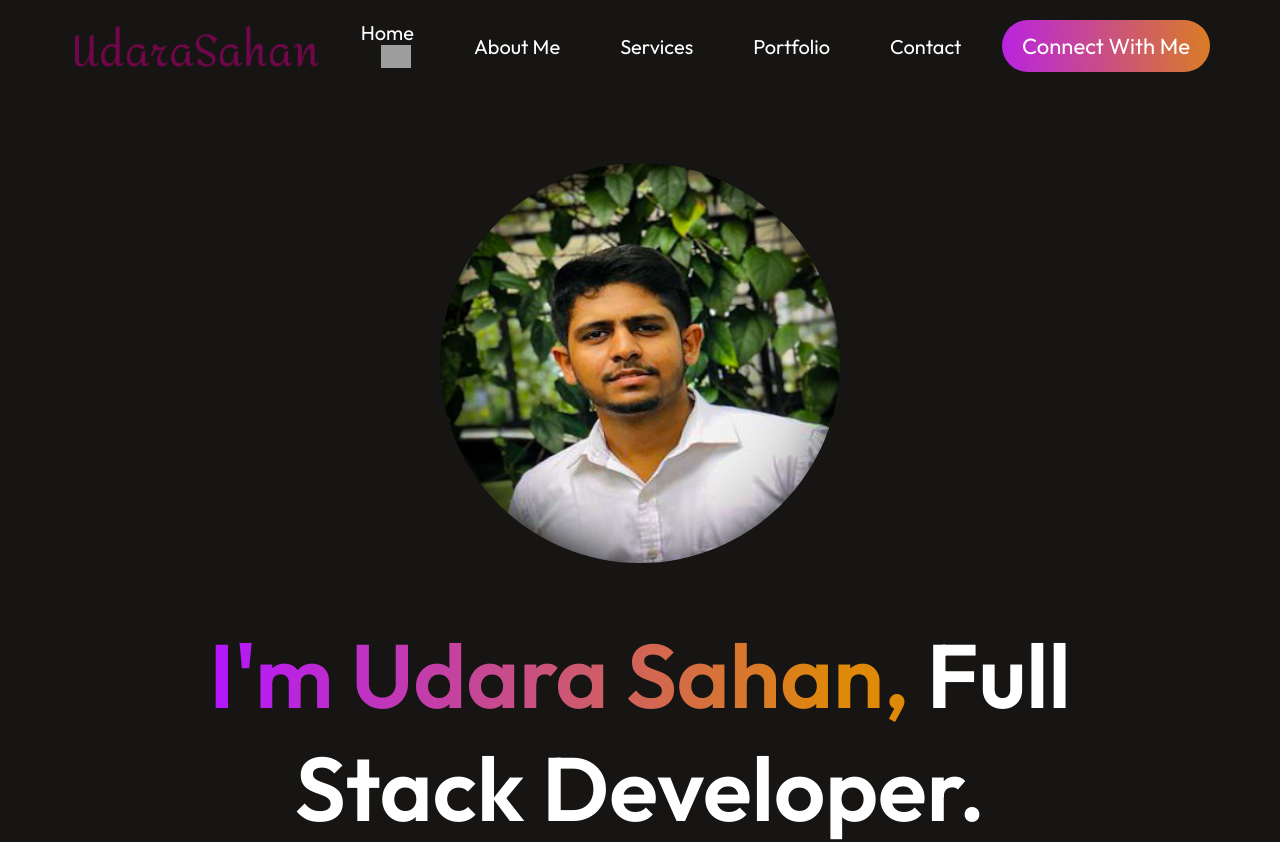
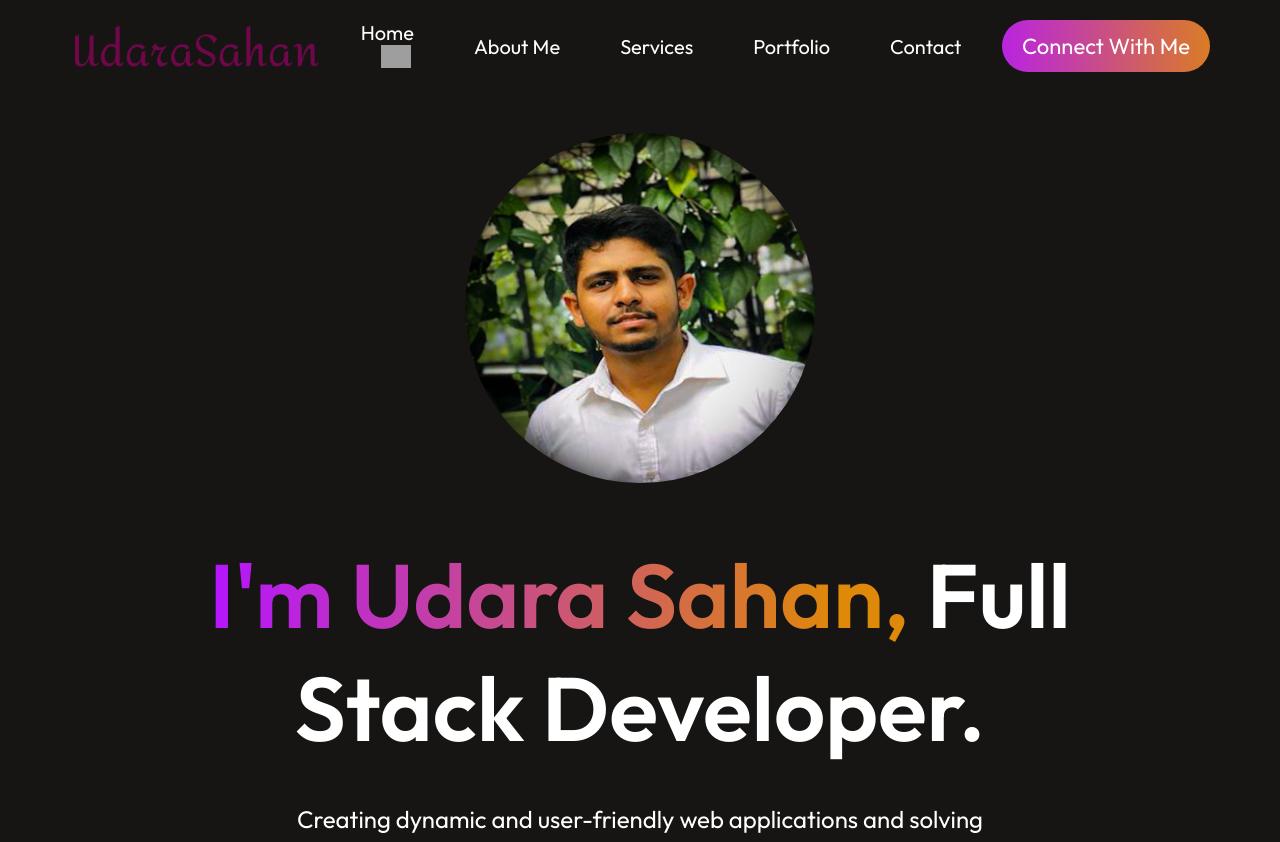
Before and after one commit to udarasahan/portfolio-website, a React (Vite) app: page / in a window 1280 px wide. Shown: the top 842 px of the page. Built offline with nearby package versions, Linux system fonts and the light colour scheme; grey boxes are pictures that could not be loaded.

Commit message:
mobile view bug fix 4

```diff
--- a/src/Componants/Header/Header.css
+++ b/src/Componants/Header/Header.css
@@ -7,9 +7,9 @@
 }
 
 .header img {
-    margin-top: 50px;
-    width: 400px;
-    height: 400px;
+    margin-top: 20px;
+    width: 350px;
+    height: 350px;
     border-radius: 50%;
     border: 20px solid transparent;
 }
```
